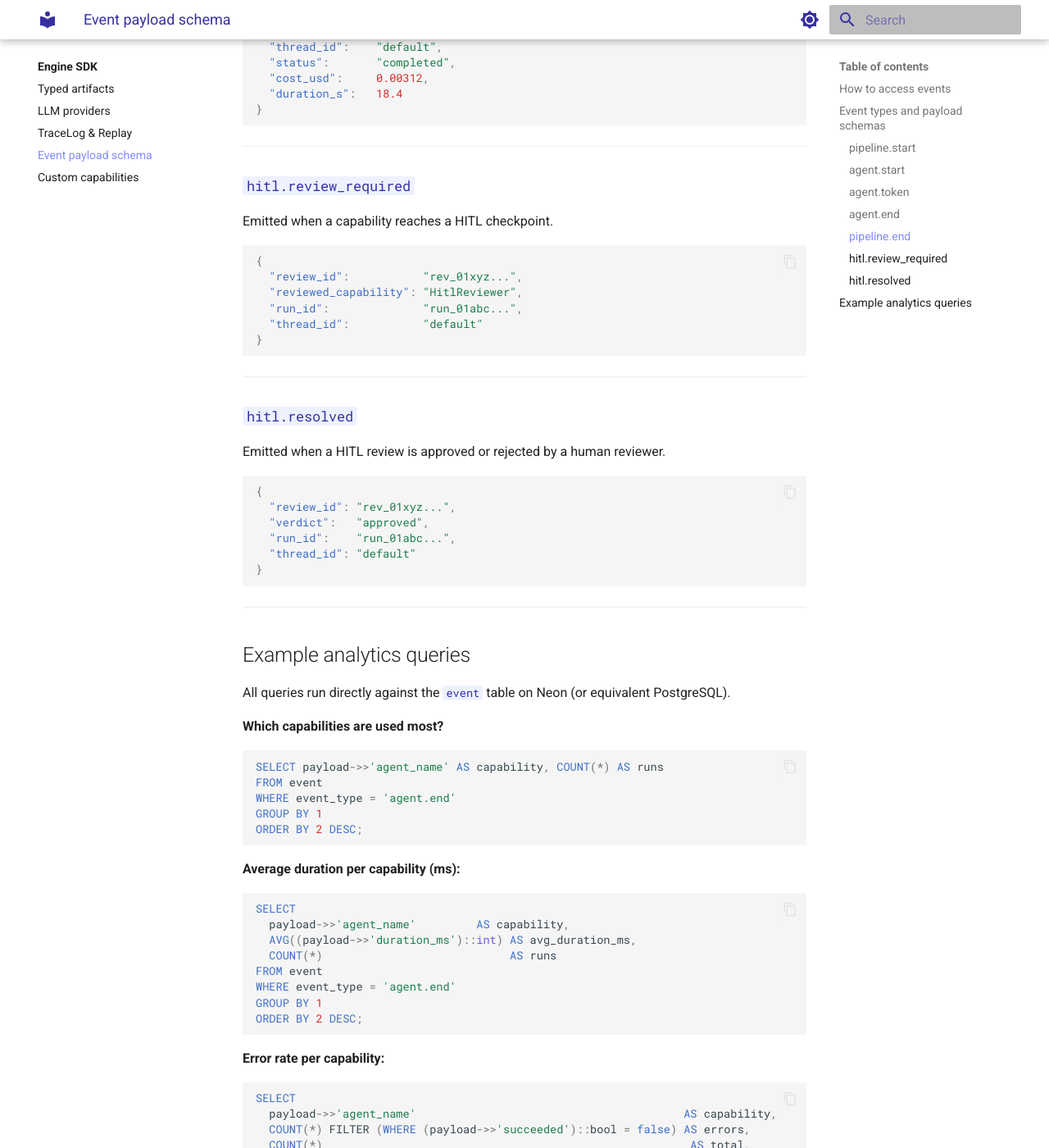
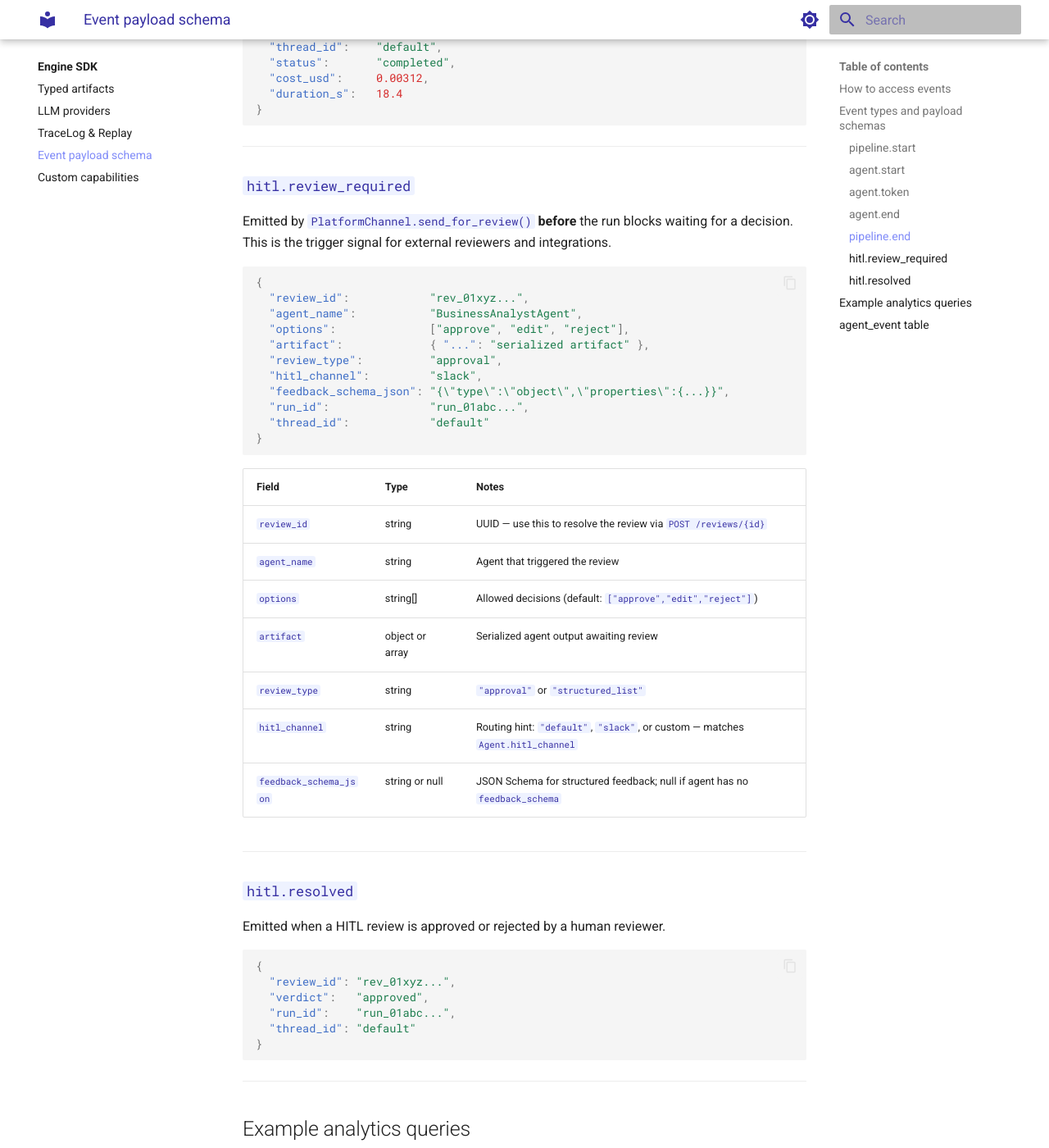
Before and after one commit to iagop03/antcrew-docs, an MkDocs documentation site: the page built from docs/engine/event-schema.md, in a window 1280 px wide and 1400 px high, scrolled down 3028 px. Shown: the whole window at 82% size. Built offline with MkDocs 1.6.1 and Material for MkDocs 9.7.7, drawn with Linux system fonts in a browser that asks for light colours; some of the changed text lies outside the part shown.

Commit message:
docs(platform): runs endpoints, HITL channels, agent_event schema
- runs.md: dry_run/org_context/replay_run_id params, /agents and
  /comparison endpoints with example responses
- hitl.md: channel routing (hitl_channel) and structured feedback
  (feedback_schema / structured_feedback_json) sections
- event-schema.md: full hitl.review_required payload field table,
  agent_event table reference and SQL example

Co-Authored-By: Claude Sonnet 4.6 <noreply@anthropic.com>

````diff
--- a/docs/engine/event-schema.md
+++ b/docs/engine/event-schema.md
@@ -137,16 +137,31 @@ Emitted by the platform when a run finishes (all capabilities done or error).
 
 ### `hitl.review_required`
 
-Emitted when a capability reaches a HITL checkpoint.
+Emitted by `PlatformChannel.send_for_review()` **before** the run blocks waiting for a decision. This is the trigger signal for external reviewers and integrations.
 
 ```json
 {
-  "review_id":           "rev_01xyz...",
-  "reviewed_capability": "HitlReviewer",
-  "run_id":              "run_01abc...",
-  "thread_id":           "default"
+  "review_id":            "rev_01xyz...",
+  "agent_name":           "BusinessAnalystAgent",
+  "options":              ["approve", "edit", "reject"],
+  "artifact":             { "...": "serialized artifact" },
+  "review_type":          "approval",
+  "hitl_channel":         "slack",
+  "feedback_schema_json": "{\"type\":\"object\",\"properties\":{...}}",
+  "run_id":               "run_01abc...",
+  "thread_id":            "default"
 }
 ```
+
+| Field | Type | Notes |
+|---|---|---|
+| `review_id` | string | UUID — use this to resolve the review via `POST /reviews/{id}` |
+| `agent_name` | string | Agent that triggered the review |
+| `options` | string[] | Allowed decisions (default: `["approve","edit","reject"]`) |
+| `artifact` | object or array | Serialized agent output awaiting review |
+| `review_type` | string | `"approval"` or `"structured_list"` |
+| `hitl_channel` | string | Routing hint: `"default"`, `"slack"`, or custom — matches `Agent.hitl_channel` |
+| `feedback_schema_json` | string or null | JSON Schema for structured feedback; null if agent has no `feedback_schema` |
 
 ---
 
@@ -225,3 +240,30 @@ GROUP BY run_id
 ORDER BY total_cost_usd DESC
 LIMIT 20;
 ```
+
+---
+
+## `agent_event` table
+
+Each `agent.end` event is also persisted as a row in the `agent_event` table for fast aggregation without JSON parsing. Prefer this table for cost and performance queries over the raw `event` table.
+
+| Column | Type | Notes |
+|---|---|---|
+| `run_id` | string | References `run.run_id` |
+| `agent_name` | string | Agent class name |
+| `duration_s` | float | Execution time in seconds |
+| `tokens_in` | int | Input tokens |
+| `tokens_out` | int | Output tokens |
+| `cost_usd` | float | Cost attributed to this agent invocation |
+| `produced_keys` | string | JSON-encoded `list[str]` of artifact keys produced |
+| `recorded_at` | datetime | UTC timestamp when the row was inserted |
+
+Access via the API: `GET /runs/{run_id}/agents`
+
+```sql
+-- Cost breakdown by agent across all runs
+SELECT agent_name, SUM(cost_usd) AS total_cost, SUM(tokens_in + tokens_out) AS total_tokens
+FROM agent_event
+GROUP BY agent_name
+ORDER BY total_cost DESC;
+```
````
Also changed, not shown: docs/platform/hitl.md (+27 -0 lines), docs/platform/runs.md (+48 -0 lines).
